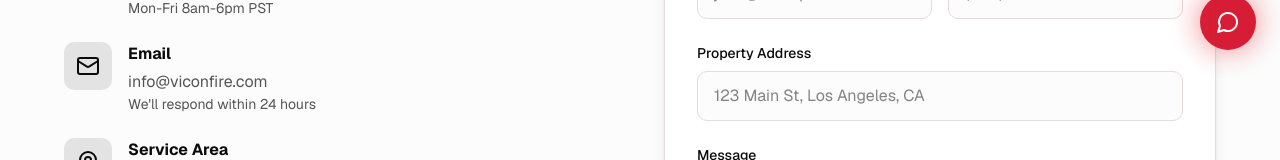
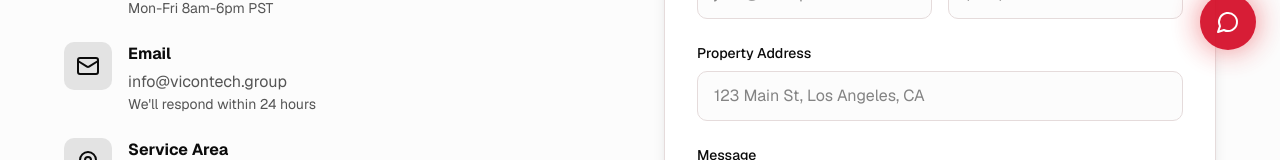
Before and after one commit to bemgmt/viconsite, a Next.js app: page /contact in a window 1280 px wide. Shown: the part 726-886 px from the top of the page. Built offline with nearby package versions, Linux system fonts and the light colour scheme.

Commit message:
Fix contact email address
Update the contact page email to info@vicontech.group.

```diff
--- a/app/contact/page.tsx
+++ b/app/contact/page.tsx
@@ -92,7 +92,7 @@ export default function ContactPage() {
                 </div>
                 <div>
                   <h3 className="font-bold text-foreground mb-1">Email</h3>
-                  <p className="text-muted-foreground">info@viconfire.com</p>
+                  <p className="text-muted-foreground">info@vicontech.group</p>
                   <p className="text-sm text-muted-foreground">We'll respond within 24 hours</p>
                 </div>
               </div>
```
